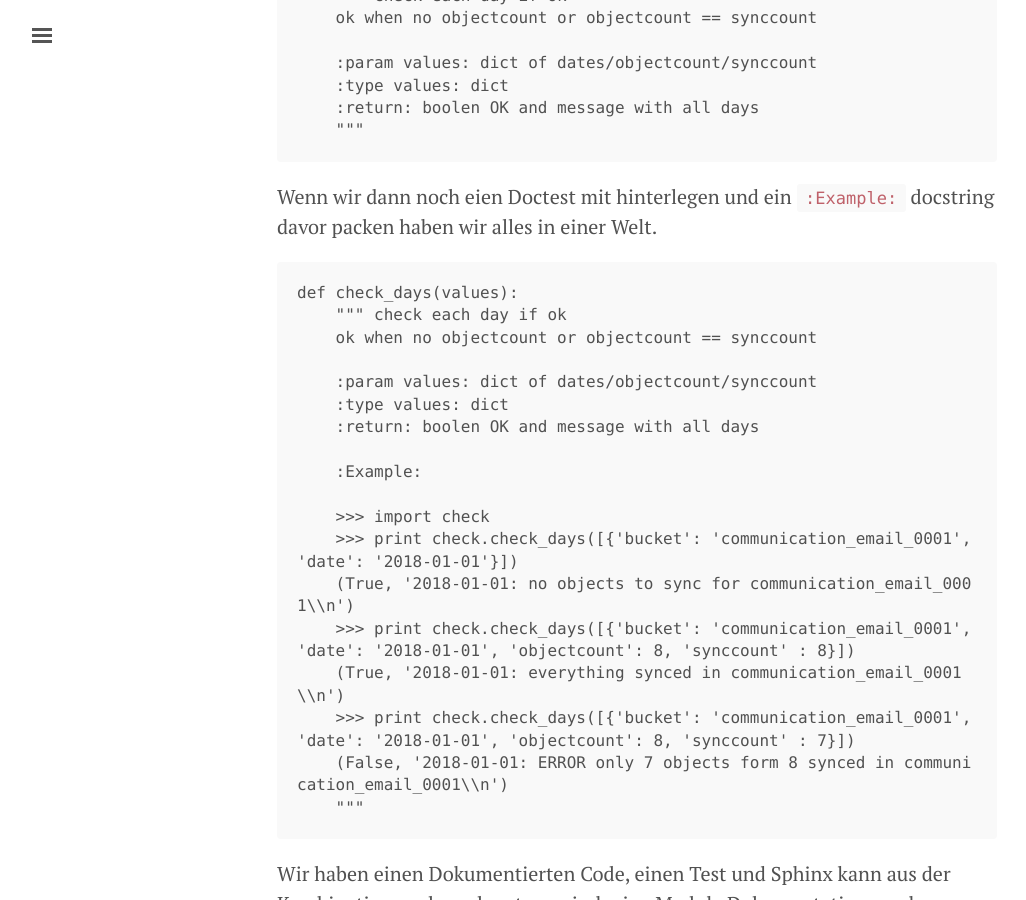
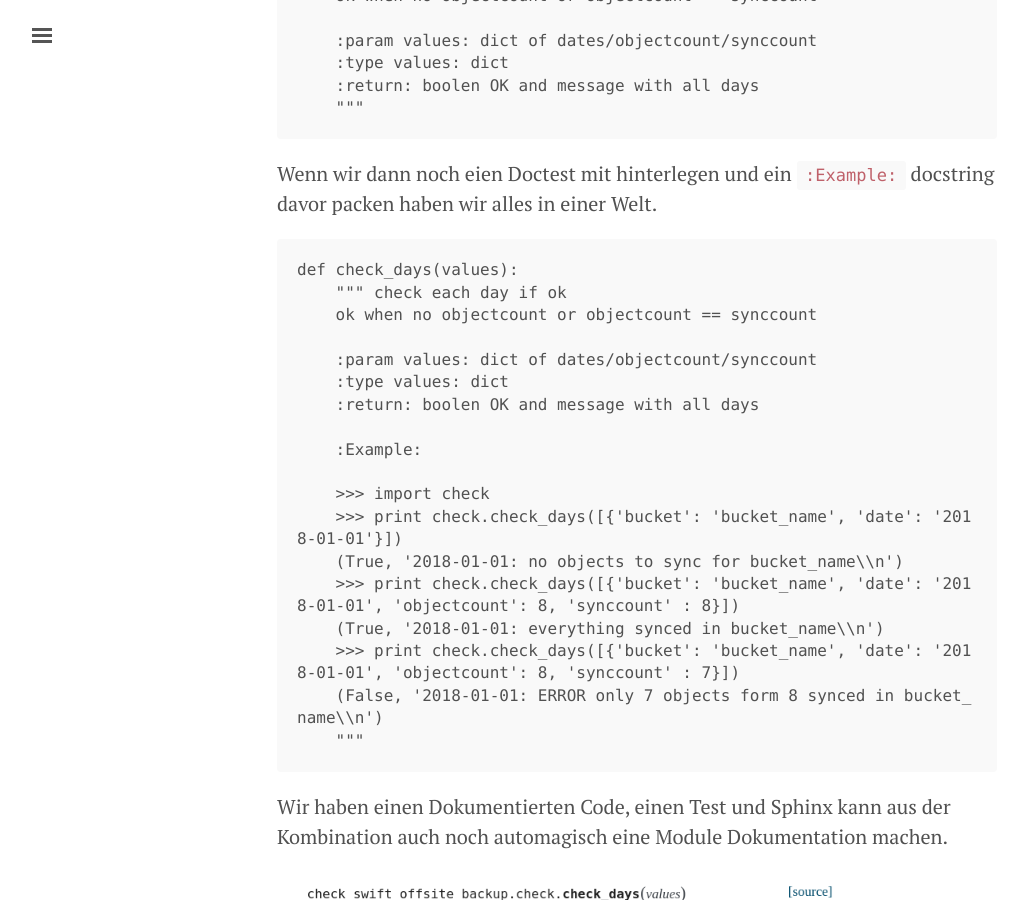
Before and after one commit to qeqar/qeqar.github.io, a Jekyll site: the page built from _posts/2018-03-20-Docstring-Doctest-Sphinx.md, in a window 1280 px wide and 900 px high, scrolled down 2428 px. Shown: the whole window, without its empty margins (3-1029 px from the left). Built offline with Jekyll 4.4.1, drawn with Linux system fonts in a browser that asks for light colours; some of the changed text lies outside the part shown.

Commit message:
more general names

````diff
--- a/_posts/2018-03-20-Docstring-Doctest-Sphinx.md
+++ b/_posts/2018-03-20-Docstring-Doctest-Sphinx.md
@@ -22,8 +22,8 @@ Viel später bin ich über einen Kollegen auf *Doctests* gestoßen. Hier wird in
 def check_days(values):
     """
     >>> import check
-    >>> print check.check_days([{'bucket': 'communication_email_0001', 'date': '2018-01-01'}])
-    (True, '2018-01-01: no objects to sync for communication_email_0001\\n')
+    >>> print check.check_days([{'bucket': 'bucket_name', 'date': '2018-01-01'}])
+    (True, '2018-01-01: no objects to sync for bucket_name\\n')
     """
 ```
 Wenn das Programm jetzt mit `python -mdoctest script.py` aufgerufen wird, wird nicht der Code ausgeführt sondern die Tests.
@@ -103,12 +103,12 @@ def check_days(values):
     :Example:
 
     >>> import check
-    >>> print check.check_days([{'bucket': 'communication_email_0001', 'date': '2018-01-01'}])
-    (True, '2018-01-01: no objects to sync for communication_email_0001\\n')
-    >>> print check.check_days([{'bucket': 'communication_email_0001', 'date': '2018-01-01', 'objectcount': 8, 'synccount' : 8}])
-    (True, '2018-01-01: everything synced in communication_email_0001\\n')
-    >>> print check.check_days([{'bucket': 'communication_email_0001', 'date': '2018-01-01', 'objectcount': 8, 'synccount' : 7}])
-    (False, '2018-01-01: ERROR only 7 objects form 8 synced in communication_email_0001\\n')
+    >>> print check.check_days([{'bucket': 'bucket_name', 'date': '2018-01-01'}])
+    (True, '2018-01-01: no objects to sync for bucket_name\\n')
+    >>> print check.check_days([{'bucket': 'bucket_name', 'date': '2018-01-01', 'objectcount': 8, 'synccount' : 8}])
+    (True, '2018-01-01: everything synced in bucket_name\\n')
+    >>> print check.check_days([{'bucket': 'bucket_name', 'date': '2018-01-01', 'objectcount': 8, 'synccount' : 7}])
+    (False, '2018-01-01: ERROR only 7 objects form 8 synced in bucket_name\\n')
     """
 ```
 
````
